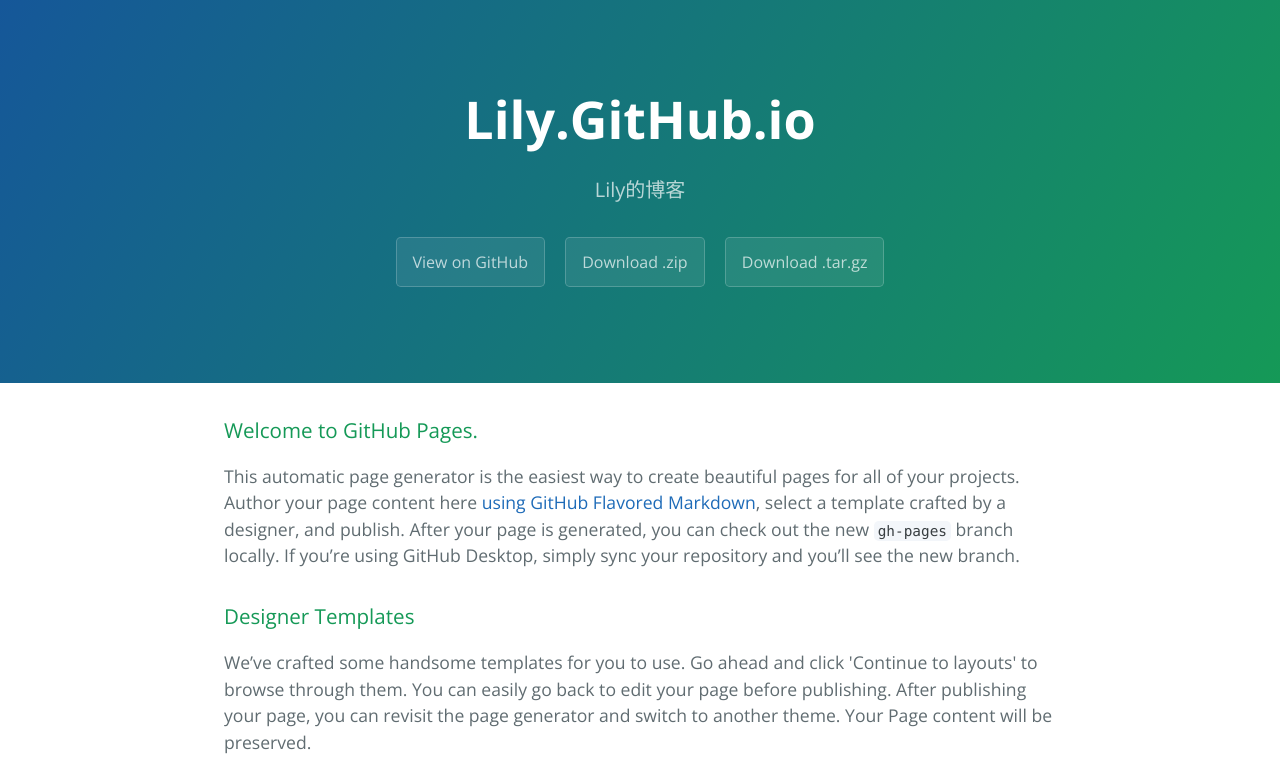
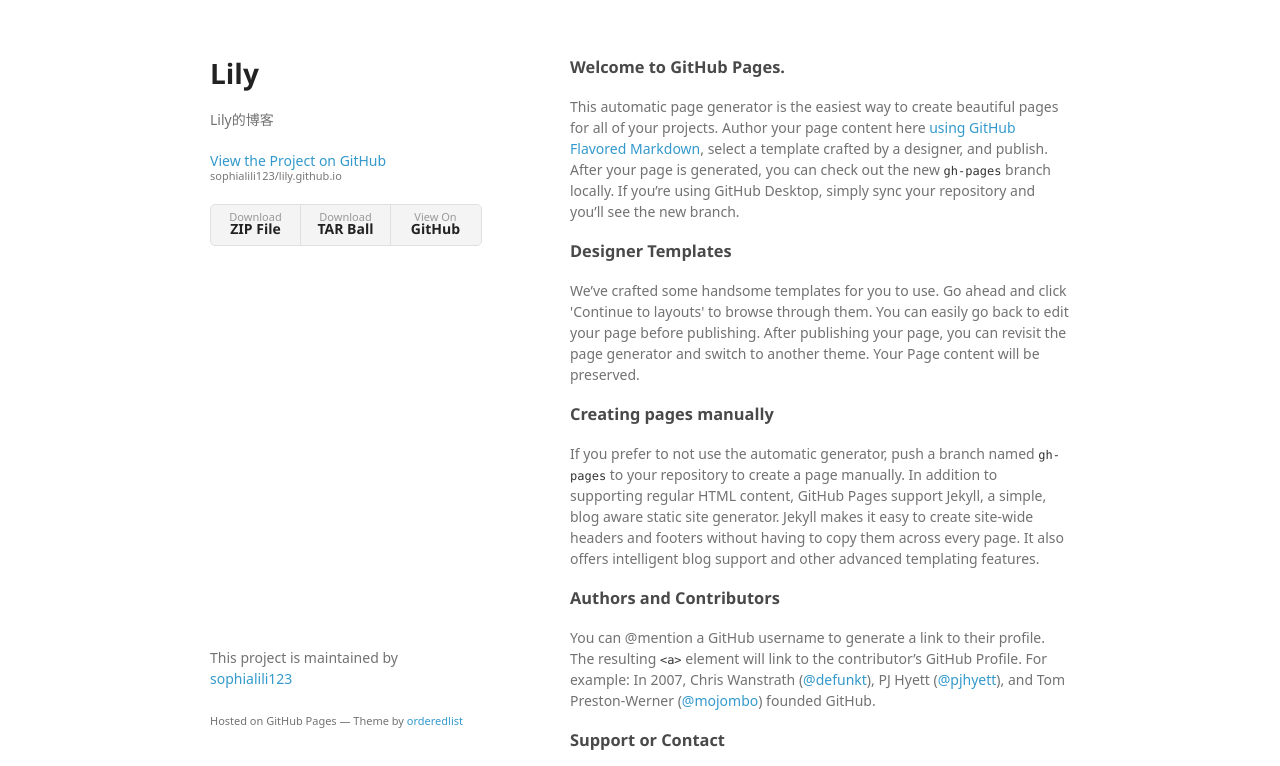
Before and after one commit to sophialili123/lily.github.io, a plain HTML site: page index.html in a window 1280 px wide. Shown: the top 766 px of the page. Drawn offline with nearby package versions, Linux system fonts and the light colour scheme; a web font is replaced by a local one.

```diff
--- a/index.html
+++ b/index.html
@@ -1,25 +1,34 @@
-<!DOCTYPE html>
-<html lang="en-us">
+<!doctype html>
+<html>
   <head>
-    <meta charset="UTF-8">
-    <title>Lily.GitHub.io by sophialili123</title>
-    <meta name="viewport" content="width=device-width, initial-scale=1">
-    <link rel="stylesheet" type="text/css" href="stylesheets/normalize.css" media="screen">
-    <link href='https://fonts.googleapis.com/css?family=Open+Sans:400,700' rel='stylesheet' type='text/css'>
-    <link rel="stylesheet" type="text/css" href="stylesheets/stylesheet.css" media="screen">
-    <link rel="stylesheet" type="text/css" href="stylesheets/github-light.css" media="screen">
+    <meta charset="utf-8">
+    <meta http-equiv="X-UA-Compatible" content="chrome=1">
+    <title>Lily by sophialili123</title>
+
+    <link rel="stylesheet" href="stylesheets/styles.css">
+    <link rel="stylesheet" href="stylesheets/github-light.css">
+    <meta name="viewport" content="width=device-width">
+    <!--[if lt IE 9]>
+    <script src="//html5shiv.googlecode.com/svn/trunk/html5.js"></script>
+    <![endif]-->
   </head>
   <body>
-    <section class="page-header">
-      <h1 class="project-name">Lily.GitHub.io</h1>
-      <h2 class="project-tagline">Lily的博客</h2>
-      <a href="https://github.com/sophialili123/lily.github.io" class="btn">View on GitHub</a>
-      <a href="https://github.com/sophialili123/lily.github.io/zipball/master" class="btn">Download .zip</a>
-      <a href="https://github.com/sophialili123/lily.github.io/tarball/master" class="btn">Download .tar.gz</a>
-    </section>
+    <div class="wrapper">
+      <header>
+        <h1>Lily</h1>
+        <p>Lily的博客</p>
 
-    <section class="main-content">
-      <h3>
+        <p class="view"><a href="https://github.com/sophialili123/lily.github.io">View the Project on GitHub <small>sophialili123/lily.github.io</small></a></p>
+
+
+        <ul>
+          <li><a href="https://github.com/sophialili123/lily.github.io/zipball/master">Download <strong>ZIP File</strong></a></li>
+          <li><a href="https://github.com/sophialili123/lily.github.io/tarball/master">Download <strong>TAR Ball</strong></a></li>
+          <li><a href="https://github.com/sophialili123/lily.github.io">View On <strong>GitHub</strong></a></li>
+        </ul>
+      </header>
+      <section>
+        <h3>
 <a id="welcome-to-github-pages" class="anchor" href="#welcome-to-github-pages" aria-hidden="true"><span aria-hidden="true" class="octicon octicon-link"></span></a>Welcome to GitHub Pages.</h3>
 
 <p>This automatic page generator is the easiest way to create beautiful pages for all of your projects. Author your page content here <a href="https://guides.github.com/features/mastering-markdown/">using GitHub Flavored Markdown</a>, select a template crafted by a designer, and publish. After your page is generated, you can check out the new <code>gh-pages</code> branch locally. If you’re using GitHub Desktop, simply sync your repository and you’ll see the new branch.</p>
@@ -43,15 +52,13 @@
 <a id="support-or-contact" class="anchor" href="#support-or-contact" aria-hidden="true"><span aria-hidden="true" class="octicon octicon-link"></span></a>Support or Contact</h3>
 
 <p>Having trouble with Pages? Check out our <a href="https://help.github.com/pages">documentation</a> or <a href="https://github.com/contact">contact support</a> and we’ll help you sort it out.</p>
-
-      <footer class="site-footer">
-        <span class="site-footer-owner"><a href="https://github.com/sophialili123/lily.github.io">Lily.GitHub.io</a> is maintained by <a href="https://github.com/sophialili123">sophialili123</a>.</span>
-
-        <span class="site-footer-credits">This page was generated by <a href="https://pages.github.com">GitHub Pages</a> using the <a href="https://github.com/jasonlong/cayman-theme">Cayman theme</a> by <a href="https://twitter.com/jasonlong">Jason Long</a>.</span>
+      </section>
+      <footer>
+        <p>This project is maintained by <a href="https://github.com/sophialili123">sophialili123</a></p>
+        <p><small>Hosted on GitHub Pages &mdash; Theme by <a href="https://github.com/orderedlist">orderedlist</a></small></p>
       </footer>
-
-    </section>
-
+    </div>
+    <script src="javascripts/scale.fix.js"></script>
 
   </body>
 </html>
--- /dev/null
+++ b/javascripts/scale.fix.js
@@ -0,0 +1,17 @@
+var metas = document.getElementsByTagName('meta');
+var i;
+if (navigator.userAgent.match(/iPhone/i)) {
+  for (i=0; i<metas.length; i++) {
+    if (metas[i].name == "viewport") {
+      metas[i].content = "width=device-width, minimum-scale=1.0, maximum-scale=1.0";
+    }
+  }
+  document.addEventListener("gesturestart", gestureStart, false);
+}
+function gestureStart() {
+  for (i=0; i<metas.length; i++) {
+    if (metas[i].name == "viewport") {
+      metas[i].content = "width=device-width, minimum-scale=0.25, maximum-scale=1.6";
+    }
+  }
+}
--- /dev/null
+++ b/stylesheets/styles.css
@@ -0,0 +1,324 @@
+@font-face {
+  font-family: 'Noto Sans';
+  font-weight: 400;
+  font-style: normal;
+  src: url('../fonts/Noto-Sans-regular/Noto-Sans-regular.eot');
+  src: url('../fonts/Noto-Sans-regular/Noto-Sans-regular.eot?#iefix') format('embedded-opentype'),
+       local('Noto Sans'),
+       local('Noto-Sans-regular'),
+       url('../fonts/Noto-Sans-regular/Noto-Sans-regular.woff2') format('woff2'),
+       url('../fonts/Noto-Sans-regular/Noto-Sans-regular.woff') format('woff'),
+       url('../fonts/Noto-Sans-regular/Noto-Sans-regular.ttf') format('truetype'),
+       url('../fonts/Noto-Sans-regular/Noto-Sans-regular.svg#NotoSans') format('svg');
+}
+
+@font-face {
+  font-family: 'Noto Sans';
+  font-weight: 700;
+  font-style: normal;
+  src: url('../fonts/Noto-Sans-700/Noto-Sans-700.eot');
+  src: url('../fonts/Noto-Sans-700/Noto-Sans-700.eot?#iefix') format('embedded-opentype'),
+       local('Noto Sans Bold'),
+       local('Noto-Sans-700'),
+       url('../fonts/Noto-Sans-700/Noto-Sans-700.woff2') format('woff2'),
+       url('../fonts/Noto-Sans-700/Noto-Sans-700.woff') format('woff'),
+       url('../fonts/Noto-Sans-700/Noto-Sans-700.ttf') format('truetype'),
+       url('../fonts/Noto-Sans-700/Noto-Sans-700.svg#NotoSans') format('svg');
+}
+
+@font-face {
+  font-family: 'Noto Sans';
+  font-weight: 400;
+  font-style: italic;
+  src: url('../fonts/Noto-Sans-italic/Noto-Sans-italic.eot');
+  src: url('../fonts/Noto-Sans-italic/Noto-Sans-italic.eot?#iefix') format('embedded-opentype'),
+       local('Noto Sans Italic'),
+       local('Noto-Sans-italic'),
+       url('../fonts/Noto-Sans-italic/Noto-Sans-italic.woff2') format('woff2'),
+       url('../fonts/Noto-Sans-italic/Noto-Sans-italic.woff') format('woff'),
+       url('../fonts/Noto-Sans-italic/Noto-Sans-italic.ttf') format('truetype'),
+       url('../fonts/Noto-Sans-italic/Noto-Sans-italic.svg#NotoSans') format('svg');
+}
+
+@font-face {
+  font-family: 'Noto Sans';
+  font-weight: 700;
+  font-style: italic;
+  src: url('../fonts/Noto-Sans-700italic/Noto-Sans-700italic.eot');
+  src: url('../fonts/Noto-Sans-700italic/Noto-Sans-700italic.eot?#iefix') format('embedded-opentype'),
+       local('Noto Sans Bold Italic'),
+       local('Noto-Sans-700italic'),
+       url('../fonts/Noto-Sans-700italic/Noto-Sans-700italic.woff2') format('woff2'),
+       url('../fonts/Noto-Sans-700italic/Noto-Sans-700italic.woff') format('woff'),
+       url('../fonts/Noto-Sans-700italic/Noto-Sans-700italic.ttf') format('truetype'),
+       url('../fonts/Noto-Sans-700italic/Noto-Sans-700italic.svg#NotoSans') format('svg');
+}
+
+body {
+  background-color: #fff;
+  padding:50px;
+  font: 14px/1.5 "Noto Sans", "Helvetica Neue", Helvetica, Arial, sans-serif;
+  color:#727272;
+  font-weight:400;
+}
+
+h1, h2, h3, h4, h5, h6 {
+  color:#222;
+  margin:0 0 20px;
+}
+
+p, ul, ol, table, pre, dl {
+  margin:0 0 20px;
+}
+
+h1, h2, h3 {
+  line-height:1.1;
+}
+
+h1 {
+  font-size:28px;
+}
+
+h2 {
+  color:#393939;
+}
+
+h3, h4, h5, h6 {
+  color:#494949;
+}
+
+a {
+  color:#39c;
+  text-decoration:none;
+}
+
+a:hover {
+  color:#069;
+}
+
+a small {
+  font-size:11px;
+  color:#777;
+  margin-top:-0.3em;
+  display:block;
+}
+
+a:hover small {
+  color:#777;
+}
+
+.wrapper {
+  width:860px;
+  margin:0 auto;
+}
+
+blockquote {
+  border-left:1px solid #e5e5e5;
+  margin:0;
+  padding:0 0 0 20px;
+  font-style:italic;
+}
+
+code, pre {
+  font-family:Monaco, Bitstream Vera Sans Mono, Lucida Console, Terminal, Consolas, Liberation Mono, DejaVu Sans Mono, Courier New, monospace;
+  color:#333;
+  font-size:12px;
+}
+
+pre {
+  padding:8px 15px;
+  background: #f8f8f8;
+  border-radius:5px;
+  border:1px solid #e5e5e5;
+  overflow-x: auto;
+}
+
+table {
+  width:100%;
+  border-collapse:collapse;
+}
+
+th, td {
+  text-align:left;
+  padding:5px 10px;
+  border-bottom:1px solid #e5e5e5;
+}
+
+dt {
+  color:#444;
+  font-weight:700;
+}
+
+th {
+  color:#444;
+}
+
+img {
+  max-width:100%;
+}
+
+header {
+  width:270px;
+  float:left;
+  position:fixed;
+  -webkit-font-smoothing:subpixel-antialiased;
+}
+
+header ul {
+  list-style:none;
+  height:40px;
+  padding:0;
+  background: #f4f4f4;
+  border-radius:5px;
+  border:1px solid #e0e0e0;
+  width:270px;
+}
+
+header li {
+  width:89px;
+  float:left;
+  border-right:1px solid #e0e0e0;
+  height:40px;
+}
+
+header li:first-child a {
+  border-radius:5px 0 0 5px;
+}
+
+header li:last-child a {
+  border-radius:0 5px 5px 0;
+}
+
+header ul a {
+  line-height:1;
+  font-size:11px;
+  color:#999;
+  display:block;
+  text-align:center;
+  padding-top:6px;
+  height:34px;
+}
+
+header ul a:hover {
+  color:#999;
+}
+
+header ul a:active {
+  background-color:#f0f0f0;
+}
+
+strong {
+  color:#222;
+  font-weight:700;
+}
+
+header ul li + li + li {
+  border-right:none;
+  width:89px;
+}
+
+header ul a strong {
+  font-size:14px;
+  display:block;
+  color:#222;
+}
+
+section {
+  width:500px;
+  float:right;
+  padding-bottom:50px;
+}
+
+small {
+  font-size:11px;
+}
+
+hr {
+  border:0;
+  background:#e5e5e5;
+  height:1px;
+  margin:0 0 20px;
+}
+
+footer {
+  width:270px;
+  float:left;
+  position:fixed;
+  bottom:50px;
+  -webkit-font-smoothing:subpixel-antialiased;
+}
+
+@media print, screen and (max-width: 960px) {
+
+  div.wrapper {
+    width:auto;
+    margin:0;
+  }
+
+  header, section, footer {
+    float:none;
+    position:static;
+    width:auto;
+  }
+
+  header {
+    padding-right:320px;
+  }
+
+  section {
+    border:1px solid #e5e5e5;
+    border-width:1px 0;
+    padding:20px 0;
+    margin:0 0 20px;
+  }
+
+  header a small {
+    display:inline;
+  }
+
+  header ul {
+    position:absolute;
+    right:50px;
+    top:52px;
+  }
+}
+
+@media print, screen and (max-width: 720px) {
+  body {
+    word-wrap:break-word;
+  }
+
+  header {
+    padding:0;
+  }
+
+  header ul, header p.view {
+    position:static;
+  }
+
+  pre, code {
+    word-wrap:normal;
+  }
+}
+
+@media print, screen and (max-width: 480px) {
+  body {
+    padding:15px;
+  }
+
+  header ul {
+    width:99%;
+  }
+
+  header li, header ul li + li + li {
+    width:33%;
+  }
+}
+
+@media print {
+  body {
+    padding:0.4in;
+    font-size:12pt;
+    color:#444;
+  }
+}
```
Also changed, not shown: params.json (+1 -1 lines).
